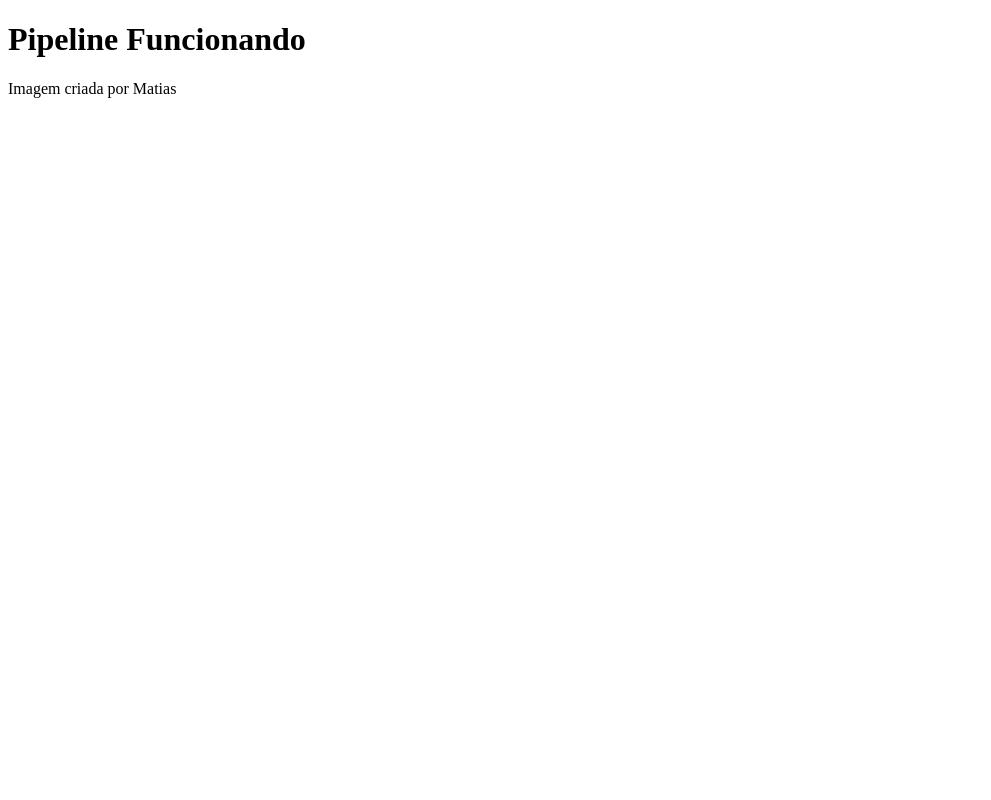
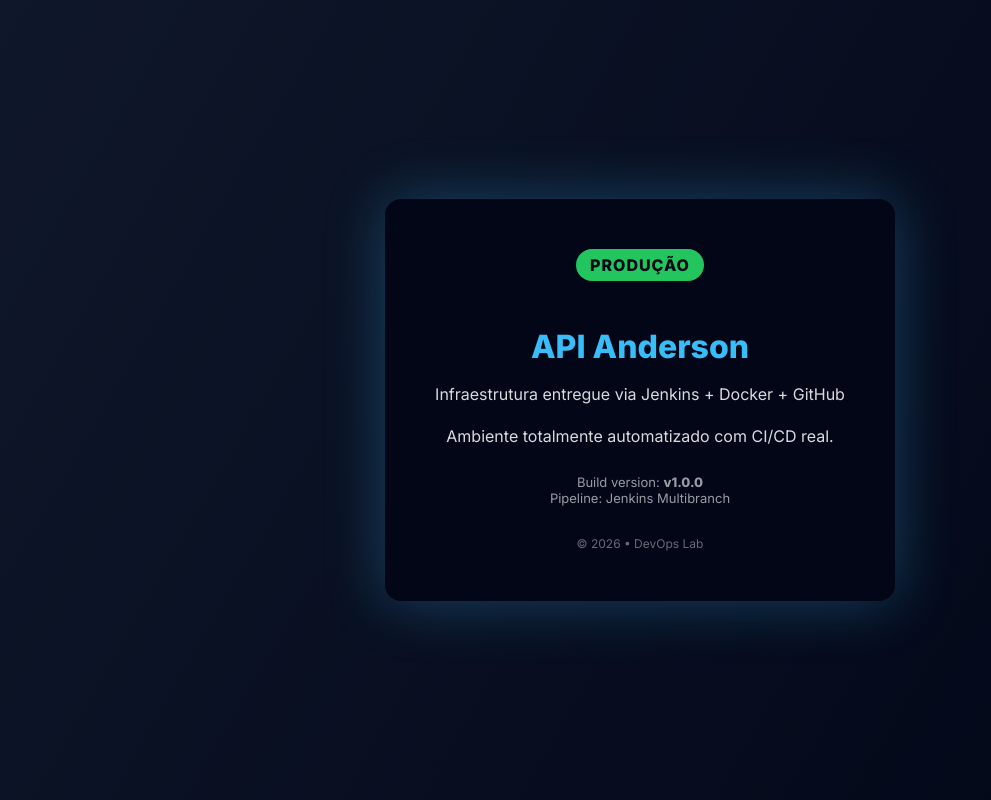
Before and after one commit to a20n21/nginx-docker, a plain HTML site: page site/index.html in a window 1280 px wide. Shown: the whole page, without its empty margins (0-991 px from the left). Drawn offline with Linux system fonts and the light colour scheme.

Commit message:
Novo Html

```diff
--- a/site/index.html
+++ b/site/index.html
@@ -1,10 +1,83 @@
 <!DOCTYPE html>
-<html>
+<html lang="pt-br">
 <head>
-    <title>Aplicação Pipeline Matias</title>
+  <meta charset="UTF-8">
+  <title>API Anderson | Ambiente de Produção</title>
+  <meta name="viewport" content="width=device-width, initial-scale=1">
+  <link href="https://fonts.googleapis.com/css2?family=Inter:wght@300;400;600;800&display=swap" rel="stylesheet">
+  <style>
+    body {
+      margin: 0;
+      font-family: 'Inter', sans-serif;
+      background: linear-gradient(120deg,#0f172a,#020617);
+      color: #fff;
+      display: flex;
+      justify-content: center;
+      align-items: center;
+      height: 100vh;
+    }
+
+    .card {
+      background: #020617;
+      border-radius: 16px;
+      padding: 50px;
+      box-shadow: 0 0 60px rgba(56,189,248,.3);
+      max-width: 480px;
+      text-align: center;
+    }
+
+    h1 {
+      font-size: 32px;
+      margin-bottom: 10px;
+      color: #38bdf8;
+    }
+
+    .badge {
+      background: #22c55e;
+      color: #020617;
+      padding: 6px 14px;
+      border-radius: 999px;
+      display: inline-block;
+      margin-bottom: 25px;
+      font-weight: 700;
+      letter-spacing: 1px;
+    }
+
+    p {
+      opacity: .85;
+      line-height: 1.6;
+    }
+
+    .version {
+      margin-top: 25px;
+      font-size: 13px;
+      opacity: .6;
+    }
+
+    .footer {
+      margin-top: 30px;
+      font-size: 12px;
+      opacity: .4;
+    }
+  </style>
 </head>
 <body>
-    <h1>Pipeline Funcionando </h1>
-    <p>Imagem criada por Matias</p>
+
+<div class="card">
+  <span class="badge">PRODUÇÃO</span>
+  <h1>API Anderson</h1>
+  <p>Infraestrutura entregue via Jenkins + Docker + GitHub</p>
+  <p>Ambiente totalmente automatizado com CI/CD real.</p>
+
+  <div class="version">
+    Build version: <strong>v1.0.0</strong><br>
+    Pipeline: Jenkins Multibranch
+  </div>
+
+  <div class="footer">
+    © 2026 • DevOps Lab
+  </div>
+</div>
+
 </body>
 </html>
```
